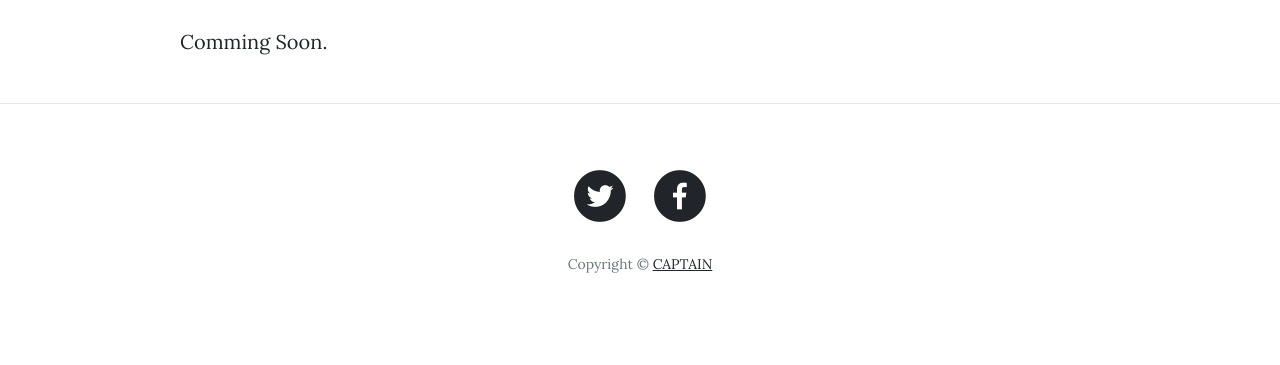
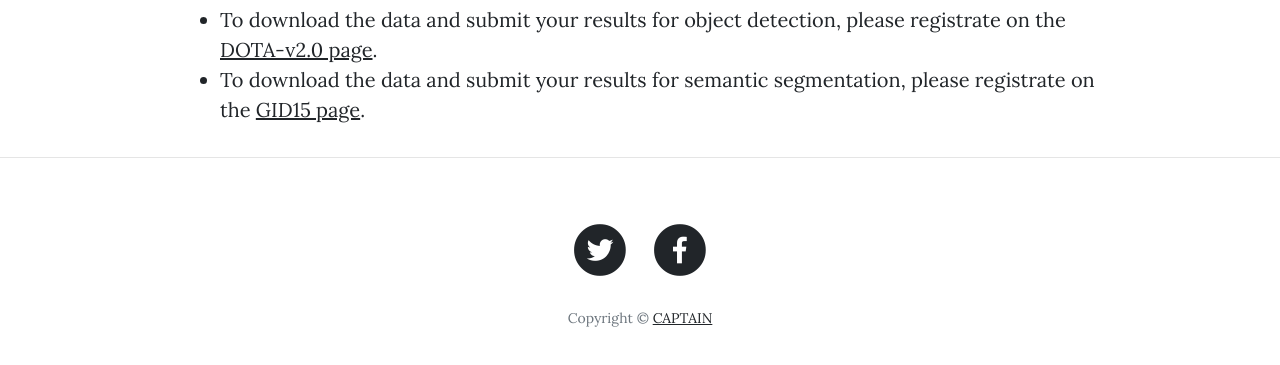
Before and after one commit to CAPTAIN-WHU/LUAI2021, a website: page registration.html in a window 1280 px wide. Shown: the part 491-856 px from the top of the page. Before the commit the page ends 831 px from the top, so only its background shows below. Drawn offline with nearby package versions, Linux system fonts and the light colour scheme.

Commit message:
tmp save

```diff
--- a/registration.html
+++ b/registration.html
@@ -130,11 +130,17 @@
                 <h2>
                     Registration
                 </h2>
-                <p>
-                    Comming Soon.
-                    <!-- To download the data and submit your results, please registrate on the
-                    <a href="http://www.dota.site:8002/">contest page</a>. -->
-                </p>
+                <ul>
+                    <li>
+                    To download the data and submit your results for object detection, please registrate on the
+                    <a style="text-decoration:underline" href="http://47.108.71.49:8007/">DOTA-v2.0 page</a>.
+                    </li>
+
+                    <li>
+                    To download the data and submit your results for semantic segmentation, please registrate on the
+                    <a style="text-decoration:underline" href="http://47.108.71.49:8008/">GID15 page</a>.
+                    </li>
+                </ul>
 
             </div>
         </div>
```
Also changed, not shown: challenge.html (+4 -0 lines), evaluation.html (+1 -1 lines).
